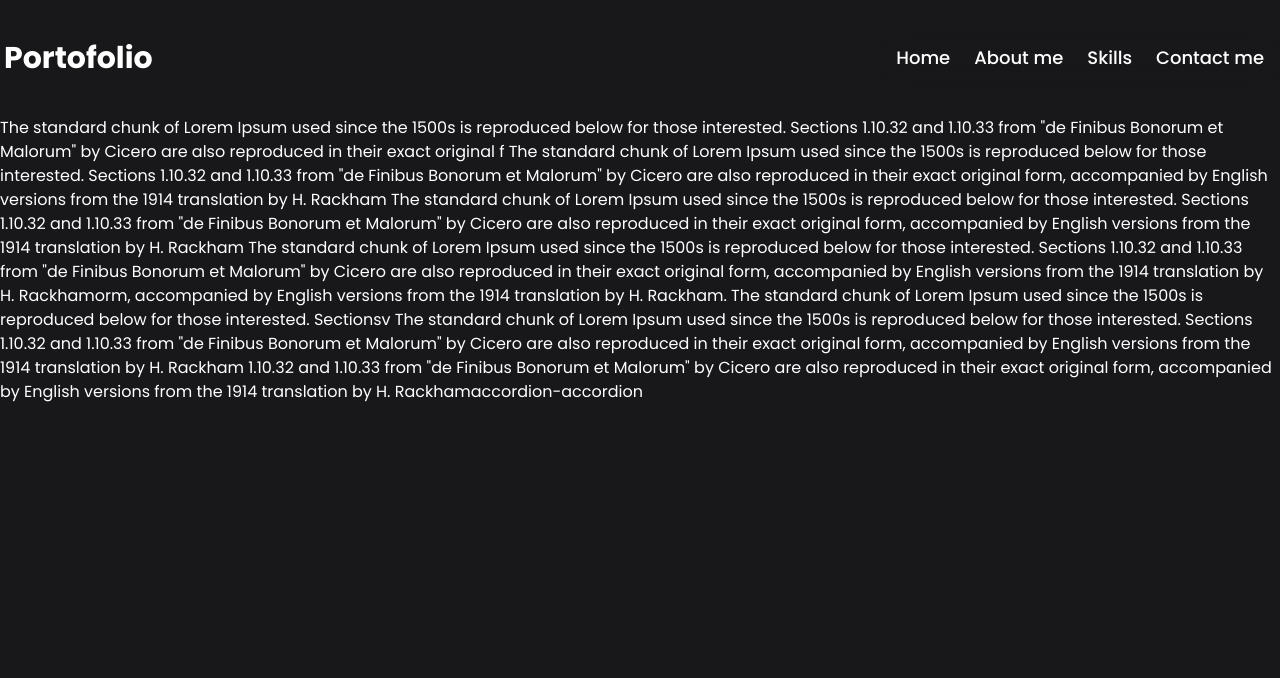
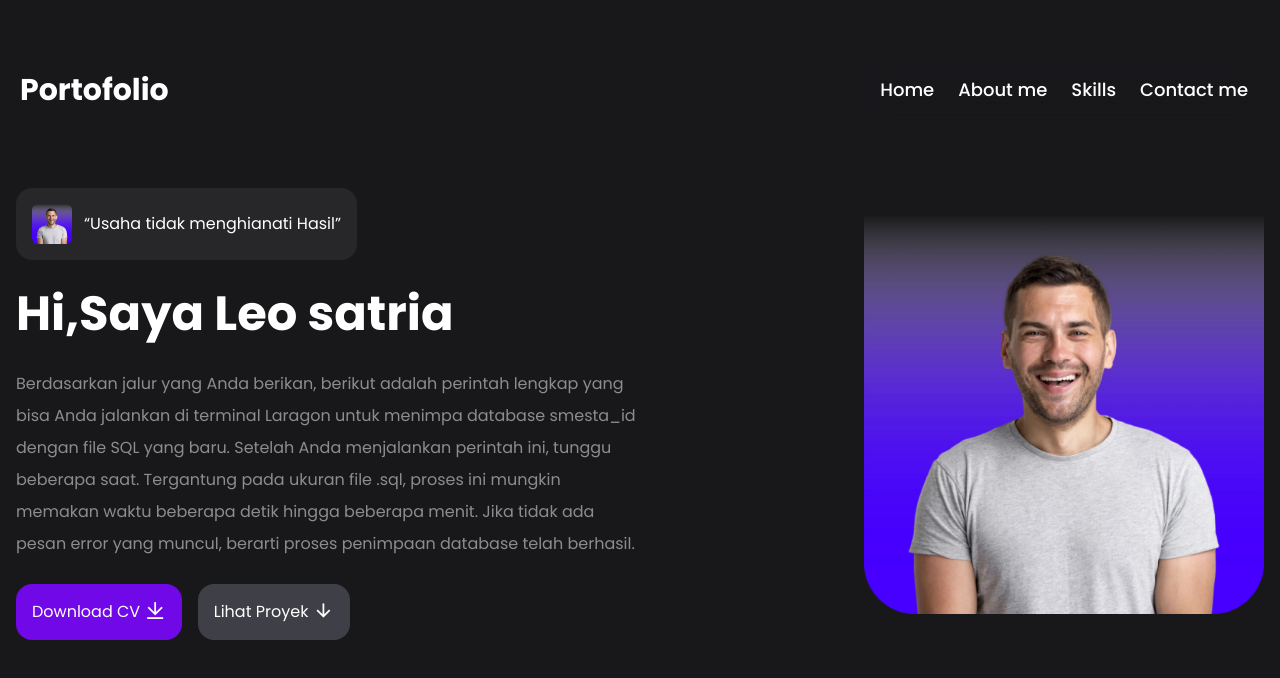
Before and after one commit to Vendettaa666/Vendettaa666, a React (Vite) app: page / in a window 1280 px wide. Shown: the top 678 px of the page. Built offline with nearby package versions, Linux system fonts and the light colour scheme.

Commit message:
add: icon library and hero page

```diff
--- a/index.html
+++ b/index.html
@@ -13,7 +13,7 @@
     />
     <title>React Portofolio</title>
   </head>
-  <body class="bg-zinc-900 text-white">
+  <body class="bg-zinc-900 text-white mx-auto px-4 py-8 max-w-7xl">
     <div id="root"></div>
     <script type="module" src="/src/main.jsx"></script>
   </body>
--- a/package.json
+++ b/package.json
@@ -13,6 +13,7 @@
     "@tailwindcss/vite": "^4.1.12",
     "react": "^19.1.1",
     "react-dom": "^19.1.1",
+    "remixicon": "^4.6.0",
     "tailwindcss": "^4.1.12"
   },
   "devDependencies": {
--- a/src/App.jsx
+++ b/src/App.jsx
@@ -1,15 +1,29 @@
+import DataImage from "./data";
+
 function App() {
   return (
     <>
-      <h1>
-The standard chunk of Lorem Ipsum used since the 1500s is reproduced below for those interested. Sections 1.10.32 and 1.10.33 from "de Finibus Bonorum et Malorum" by Cicero are also reproduced in their exact original f
-The standard chunk of Lorem Ipsum used since the 1500s is reproduced below for those interested. Sections 1.10.32 and 1.10.33 from "de Finibus Bonorum et Malorum" by Cicero are also reproduced in their exact original form, accompanied by English versions from the 1914 translation by H. Rackham
-The standard chunk of Lorem Ipsum used since the 1500s is reproduced below for those interested. Sections 1.10.32 and 1.10.33 from "de Finibus Bonorum et Malorum" by Cicero are also reproduced in their exact original form, accompanied by English versions from the 1914 translation by H. Rackham
-The standard chunk of Lorem Ipsum used since the 1500s is reproduced below for those interested. Sections 1.10.32 and 1.10.33 from "de Finibus Bonorum et Malorum" by Cicero are also reproduced in their exact original form, accompanied by English versions from the 1914 translation by H. Rackhamorm, accompanied by English versions from the 1914 translation by H. Rackham.
-The standard chunk of Lorem Ipsum used since the 1500s is reproduced below for those interested. Sectionsv
-The standard chunk of Lorem Ipsum used since the 1500s is reproduced below for those interested. Sections 1.10.32 and 1.10.33 from "de Finibus Bonorum et Malorum" by Cicero are also reproduced in their exact original form, accompanied by English versions from the 1914 translation by H. Rackham 1.10.32 and 1.10.33 from "de Finibus Bonorum et Malorum" by Cicero are also reproduced in their exact original form, accompanied by English versions from the 1914 translation by H. Rackhamaccordion-accordion</h1>
+      <div className="hero grid md:grid-cols-2 pt-10 items-center xl:gap-0 gap-6 grid-cols-1">
+        <div>
+          <div className="display flex items-center gap-3 mb-6 bg-zinc-800 w-fit p-4 rounded-2xl">
+            <img
+              src={DataImage.HeroImage}
+              alt="Hero Image"
+              className="w-10 rounded-md"/>
+            <q>Usaha tidak menghianati Hasil</q>
+          </div>
+          <h1 className="text-5xl/tight font-bold mb-6">Hi,Saya Leo satria</h1>
+          <p className="text-base/loose mb-6 opacity-50">Berdasarkan jalur yang Anda berikan, berikut adalah perintah lengkap yang bisa Anda jalankan di terminal Laragon untuk menimpa database smesta_id dengan file SQL yang baru. Setelah Anda menjalankan perintah ini, tunggu beberapa saat. Tergantung pada ukuran file .sql, proses ini mungkin memakan waktu beberapa detik hingga beberapa menit. Jika tidak ada pesan error yang muncul, berarti proses penimpaan database telah berhasil.
+          </p>
+          <div className="flex items-center sm:gap-4 gap-2">
+            <a href="" className="bg-violet-700 p-4 rounded-2xl hover:bg-violet-600">Download CV <i className="ri-download-line ri-lg"></i></a>
+            <a href="" className="bg-zinc-700 p-4 rounded-2xl hover:bg-zinc-600">Lihat Proyek <i className="ri-arrow-down-line ri-lg"></i></a>
+          </div>
+        </div>
+        <img src={DataImage.HeroImage} alt="Hero Image" className="w-[400px] md:ml-auto" />
+      </div>
     </>
-  )
+  );
 }
 
 export default App
--- a/src/main.jsx
+++ b/src/main.jsx
@@ -3,6 +3,7 @@ import { createRoot } from 'react-dom/client'
 import './index.css'
 import App from './App.jsx'
 import Navbar from './components/Navbar.jsx'
+import 'remixicon/fonts/remixicon.css'
 
 createRoot(document.getElementById('root')).render(
   <StrictMode>
```
Also changed, not shown: src/components/Navbar.jsx (+5 -5 lines), 1 other file (tests, documents, lock files or other folders).
